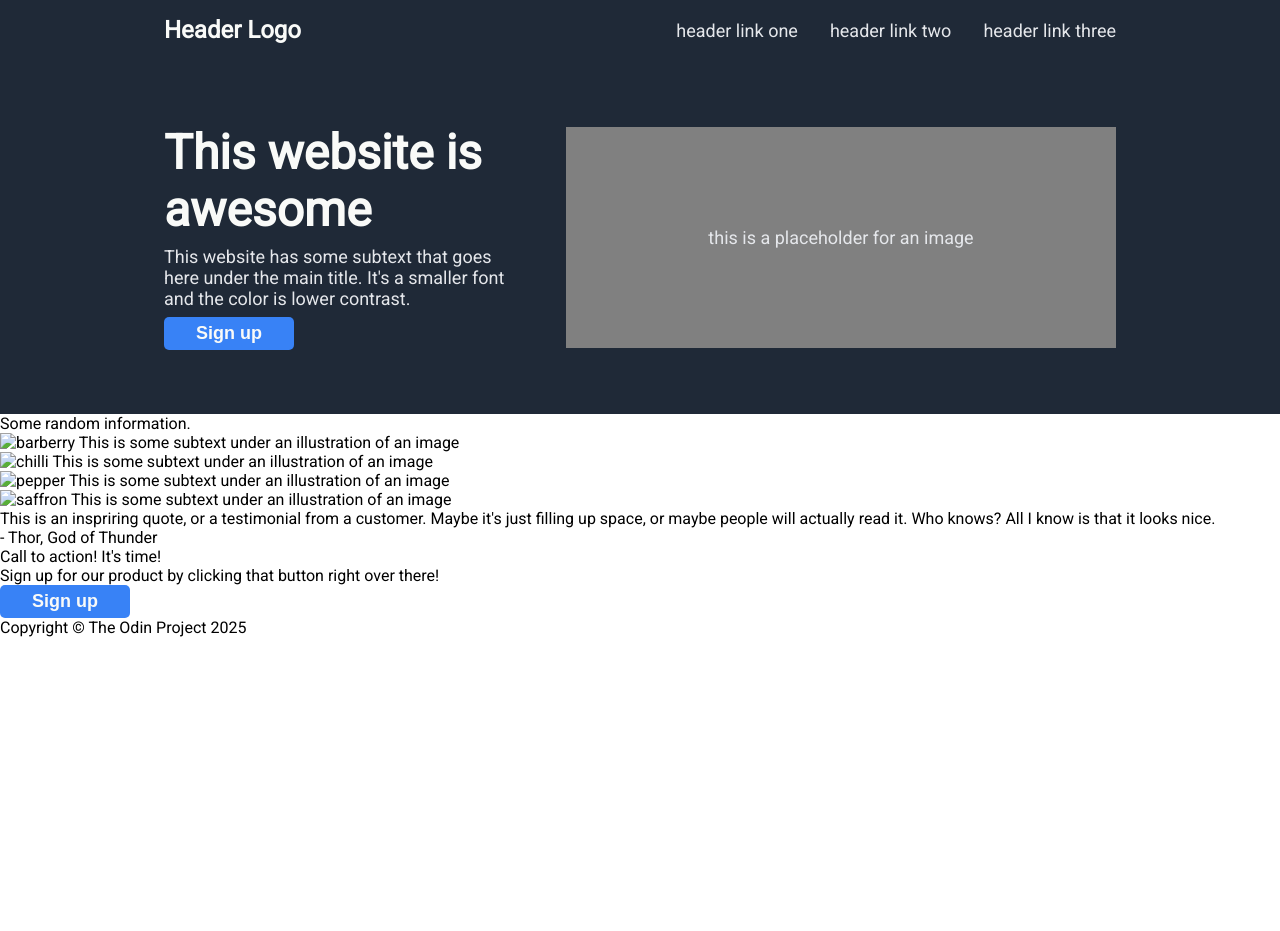
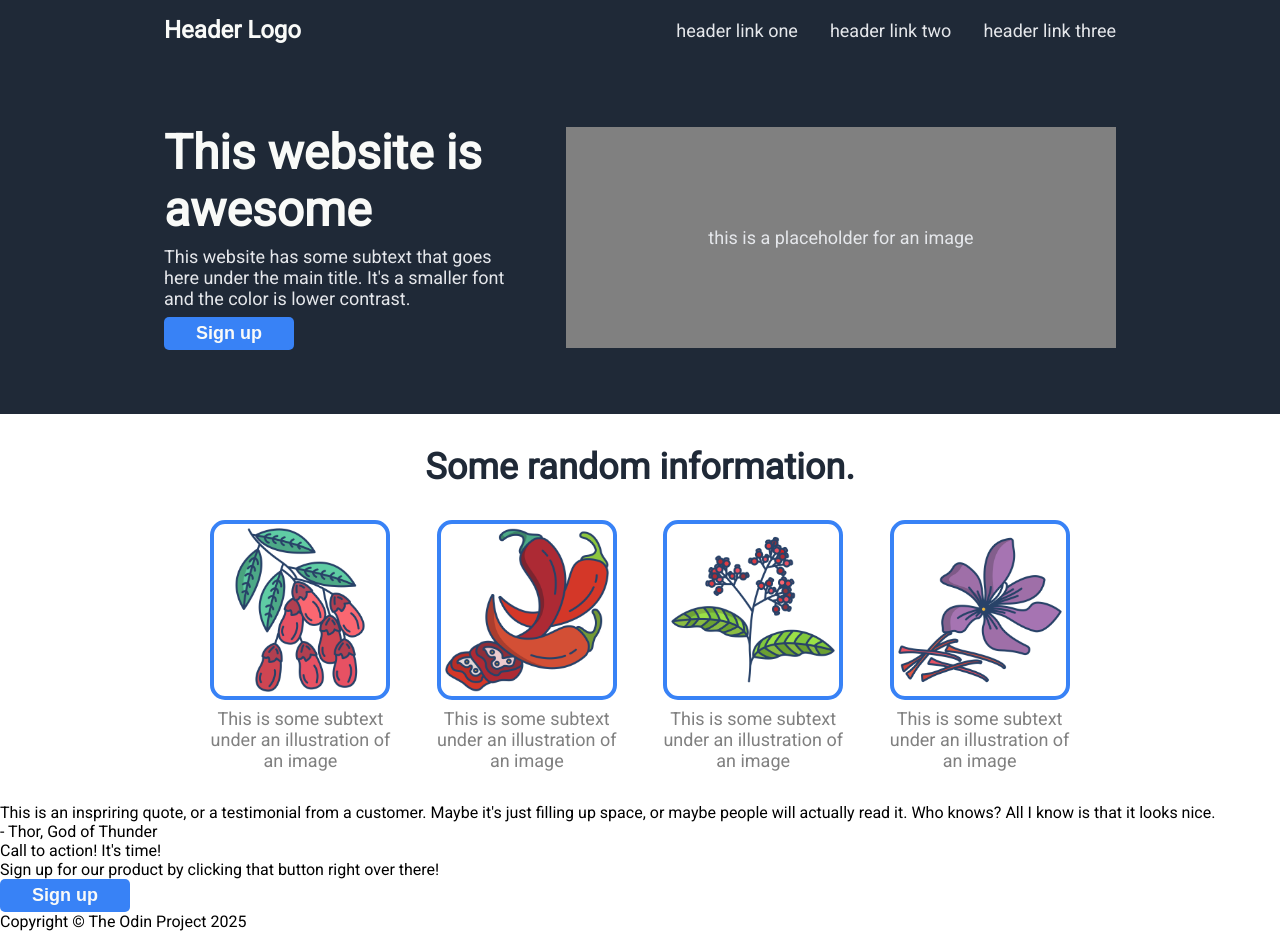
Before and after one commit to ozzieandthestraw/odinproject-landing-page, a plain HTML site: page index.html in a window 1280 px wide. Before the commit the page ends 800 px from the top, so only its background shows below. Drawn offline with Linux system fonts and the light colour scheme.

Commit message:
images and info

```diff
--- a/index.html
+++ b/index.html
@@ -27,7 +27,7 @@
             </div>
             This website has some subtext that goes here under the main title. It's a smaller font and the color is lower contrast.
             <div class="button">
-                <button>Sign up</button>
+                <button href="#">Sign up</button>
             </div>
         </div>
         <div class="hero-image">
--- a/style.css
+++ b/style.css
@@ -77,3 +77,35 @@ button {
     border-radius: 5px;
     border: none;
 }
+
+.info {
+    display: flex;
+    flex-direction: column;
+    padding: 32px 164px;
+    text-align: center;
+    gap: 32px;
+    font-size: 36px;
+    font-weight: 900;
+    color: #1F2937;
+}
+
+.info-images {
+    display: flex;
+    flex: 1;
+    justify-content: space-evenly;
+}
+
+.info-image {
+    width: 180px;
+    display: flex;
+    flex-direction: column;
+    font-weight: 1;
+    color: grey;
+    font-size: 18px;
+    gap: 8px;
+}
+
+img {
+    border: 4px solid #3882F6;
+    border-radius: 15px;
+}
```
Also changed, not shown: images/barberry.png (added), images/chilli.png (added), images/pepper.png (added), images/saffron.png (added).
